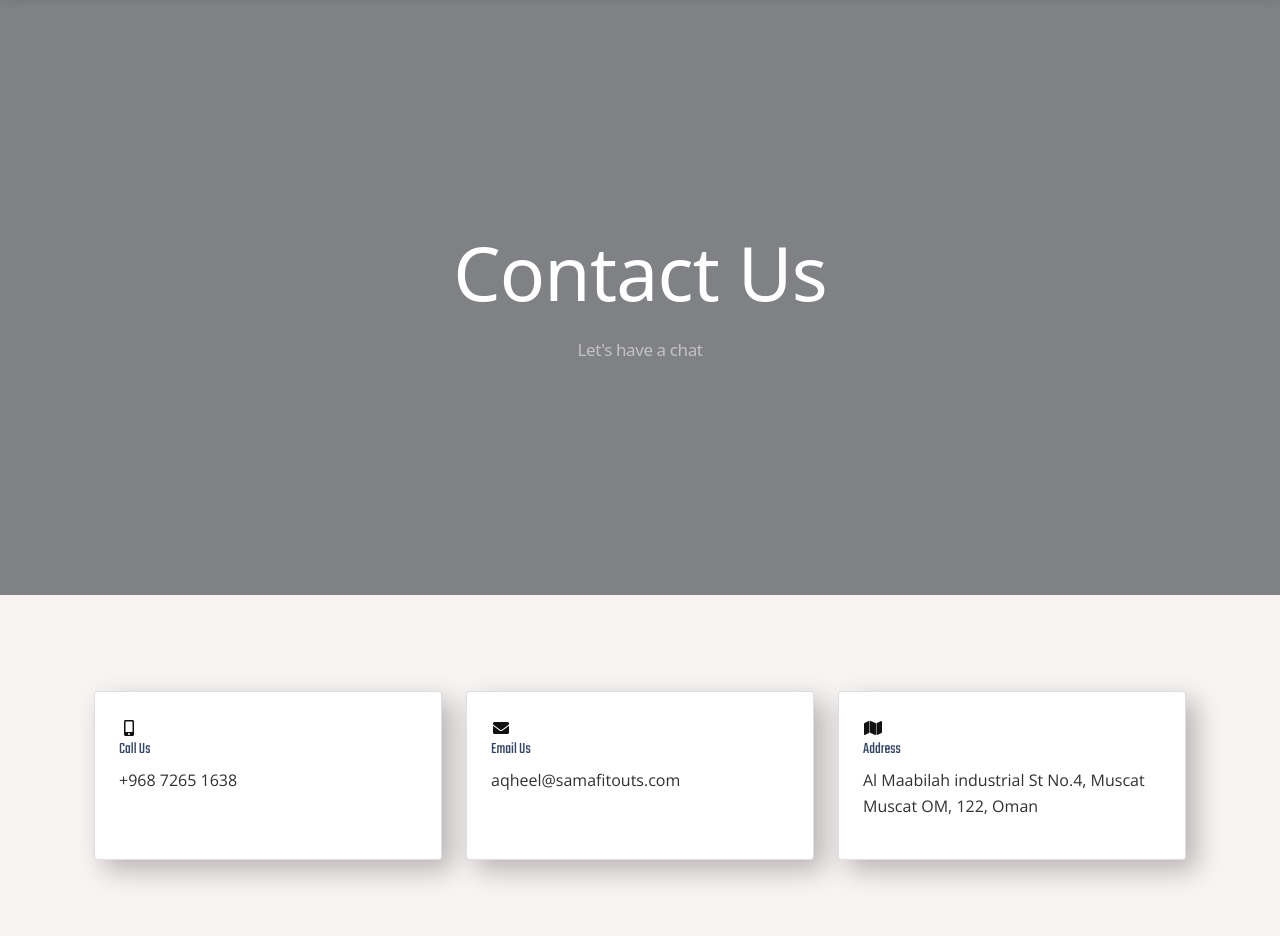
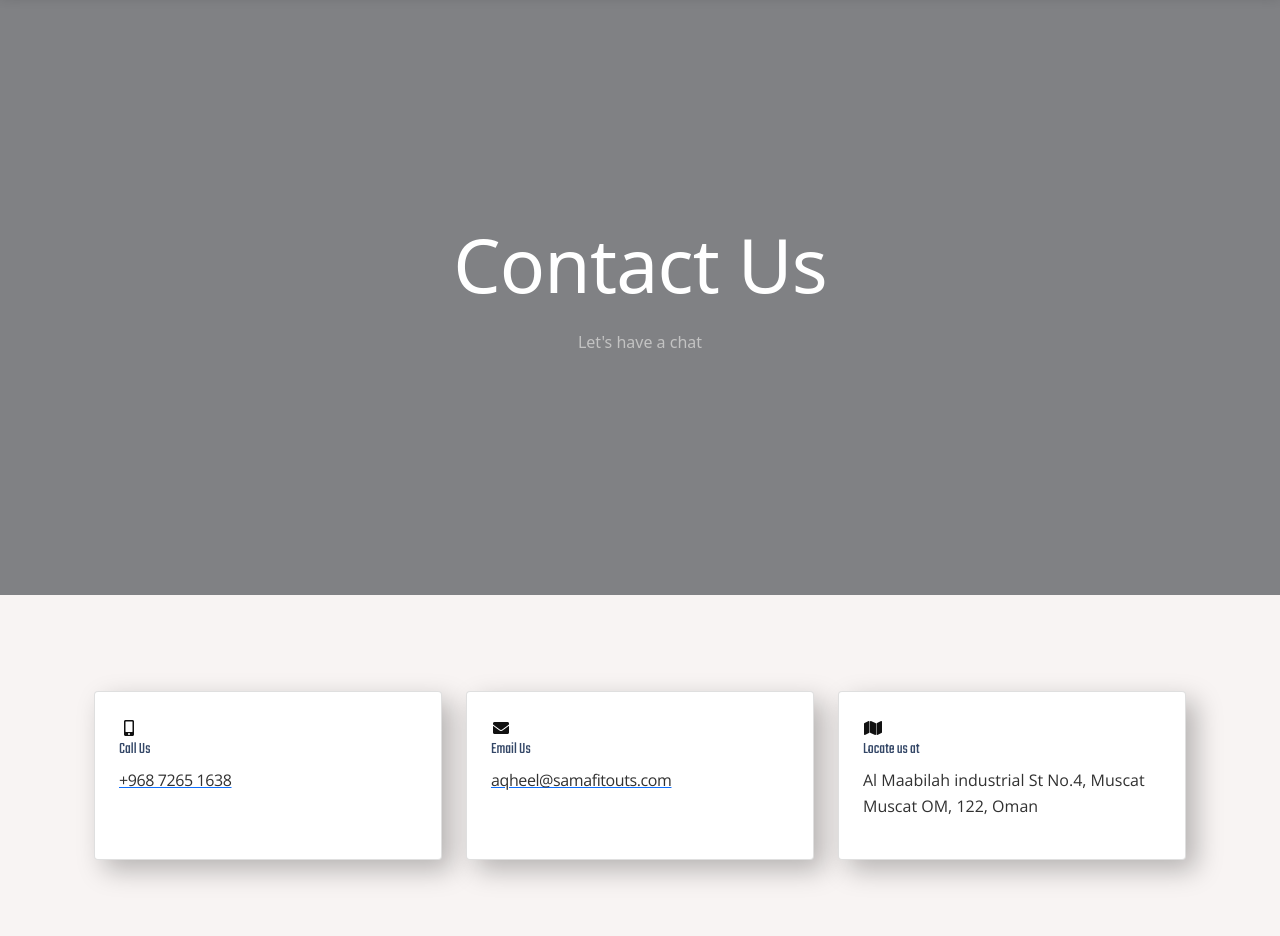
Before and after one commit to THARUN00001/sama, a plain HTML site: page contact.html in a window 1280 px wide. Shown: the part 108-1044 px from the top of the page. Drawn offline with nearby package versions, Linux system fonts and the light colour scheme; some packages are replaced by stand-ins of ours; animation ran at ten frames a second; a script that the page names is missing; a small style sheet from the web is missing; files whose address does not match are found by name.

Commit message:
post hosting changes v3

```diff
--- a/contact.html
+++ b/contact.html
@@ -150,7 +150,7 @@
                     <div class="cont text-center">
                         <h1>Contact Us</h1>
                         <div class="path">
-                            <a  class="active" style="color: #c3c3c3">Let's have a chat</a>
+                            <p  class="active" style="color: #c3c3c3">Let's have a chat</p>
                         </div>
                     </div>
                 </div>
@@ -176,7 +176,7 @@
                             </span>
                             <div class="cont">
                                 <h6 class="custom-font">Call Us</h6>
-                                <p>+968 7265 1638 <br><br></p>
+                                <a href="tel:+96872651638"><p>+968 7265 1638 <br> <br></p></a>
                             </div>
                             </div>
                         </div>
@@ -190,7 +190,9 @@
             </span>
             <div class="cont">
                 <h6 class="custom-font">Email Us</h6>
-                <p>aqheel@samafitouts.com <br><br></p>
+                <a href="mailto:aqheel@samafitouts.com">
+                    <p >aqheel@samafitouts.com <br><br> </p>
+                 </a>
 
             </div>
 
@@ -204,7 +206,7 @@
                                 <i class="fa fa-map" aria-hidden="true"></i>
                             </span>
                             <div class="cont">
-                                <h6 class="custom-font">Address</h6>
+                                <h6 class="custom-font">Locate us at</h6>
                                 <p>Al Maabilah industrial St No.4, Muscat Muscat OM, 122, Oman</p>
                             </div>
                         </div>
```
Also changed, not shown: about.html (+2 -2 lines), gallery.html (+1 -1 lines), portfolio.html (+1 -1 lines).
